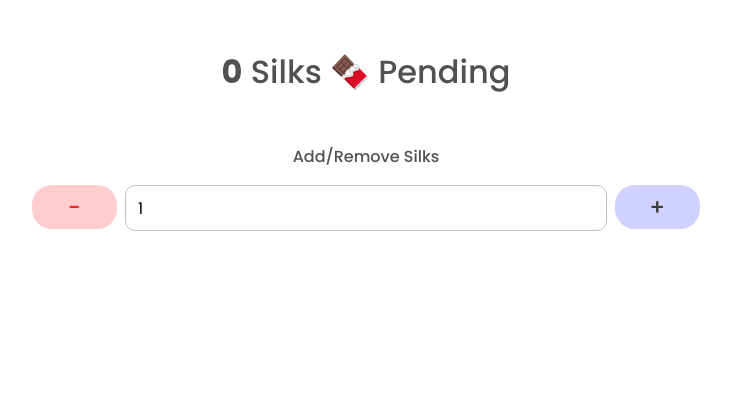
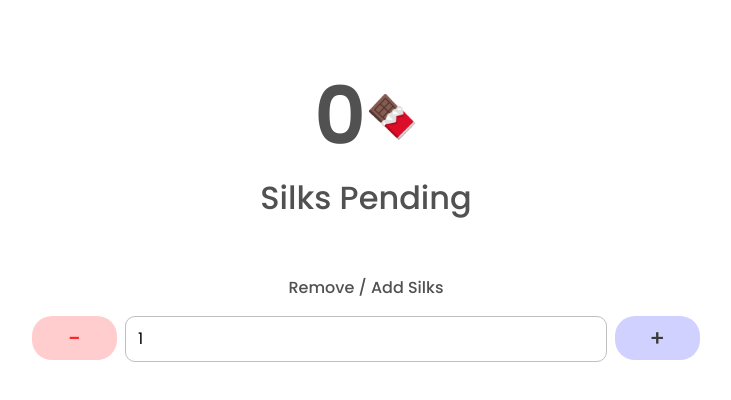
Before and after one commit to siddacool/silk-count, a SvelteKit app: page / in a window 1280 px wide. Shown: the top 400 px of the page, without its empty margins (274-1005 px from the left). Built offline with nearby package versions, Linux system fonts and the light colour scheme.

Commit message:
Number made bigger

```diff
--- a/src/lib/components/SilkUpdateTool.svelte
+++ b/src/lib/components/SilkUpdateTool.svelte
@@ -31,7 +31,7 @@
 </script>
 
 <div>
-  <p>Add/Remove Silks</p>
+  <p>Remove / Add Silks</p>
   <article>
     <Button onclick={remove} disabled={!isDigitsOnly(`${value}`) || !value} variant="danger"
       >-</Button
--- a/src/routes/+page.svelte
+++ b/src/routes/+page.svelte
@@ -14,7 +14,10 @@
   <main>
     <Box>
       <Stack space={2}>
-        <StackItem><h1><b>{useCountStore.count}</b> Silks 🍫 Pending</h1></StackItem>
+        <StackItem>
+          <h1>{useCountStore.count} <b>🍫</b></h1>
+          <h2>Silks Pending</h2>
+        </StackItem>
         <StackItem><SilkUpdateTool /></StackItem>
       </Stack>
 
@@ -35,8 +38,25 @@
   }
 
   h1 {
+    font-size: 5rem;
+    font-weight: 600;
+    margin-bottom: 8px;
+    margin-top: 40px;
+    display: flex;
+    align-items: center;
+    justify-content: center;
+
+    b {
+      font-size: 2.6rem;
+    }
+  }
+
+  h2 {
     font-weight: 500;
     text-align: center;
     font-size: 2rem;
+    margin-top: 0;
+    position: relative;
+    top: -10px;
   }
 </style>
```
